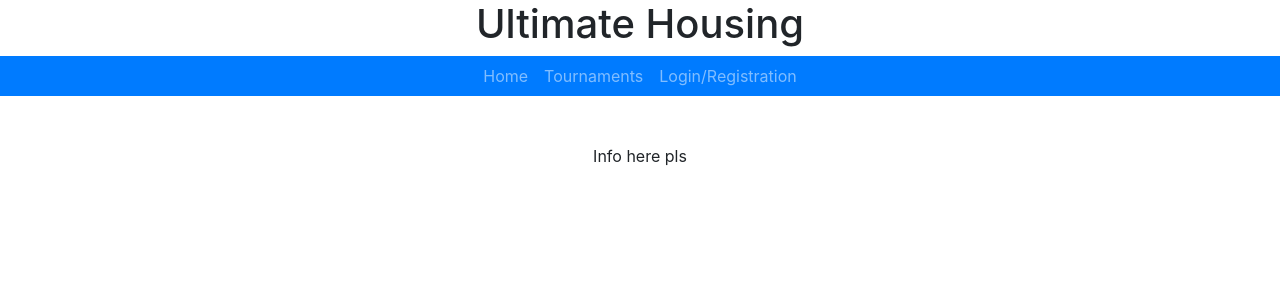
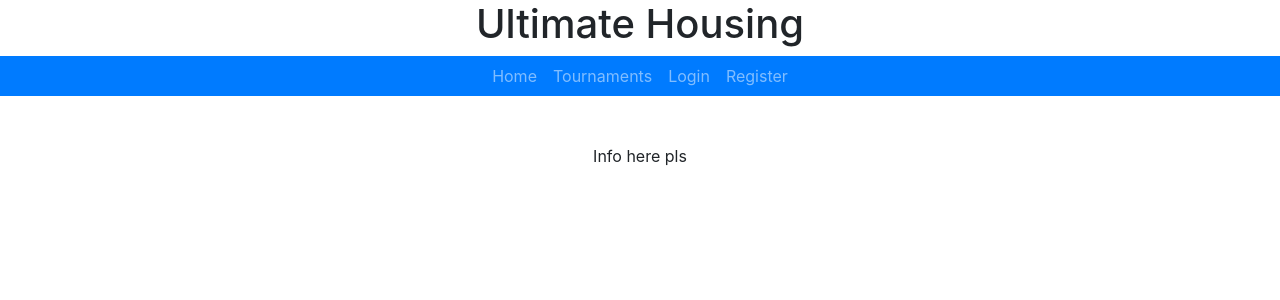
Before and after one commit to DersJ/hackNC2018, a Django app: page / in a window 1280 px wide. Shown: the top 300 px of the page. Run offline with Django 3.2, Linux system fonts and the light colour scheme; some libraries are stand-ins or nearby versions.

Commit message:
linked stuff

```diff
--- a/hacknc/templates/base.html
+++ b/hacknc/templates/base.html
@@ -31,13 +31,16 @@
 		<div class="container-fluid">
     		<ul class="navbar-nav justify-content-center">
 				<li class="nav-item">
-					<a class="nav-link" href="#">Home</a>
+					<a class="nav-link" href="/">Home</a>
 				</li>
 				<li class="nav-item">
 					<a class="nav-link" href="#">Tournaments</a>
 				</li>
 				<li class="nav-item">
-					<a class="nav-link" href="#">Login/Registration</a>
+					<a class="nav-link" href="/accounts/login/">Login</a>
+				</li>
+				<li class="nav-item">
+					<a class="nav-link" href="#">Register</a>
 				</li>
 			</ul>
   		</div>
```
